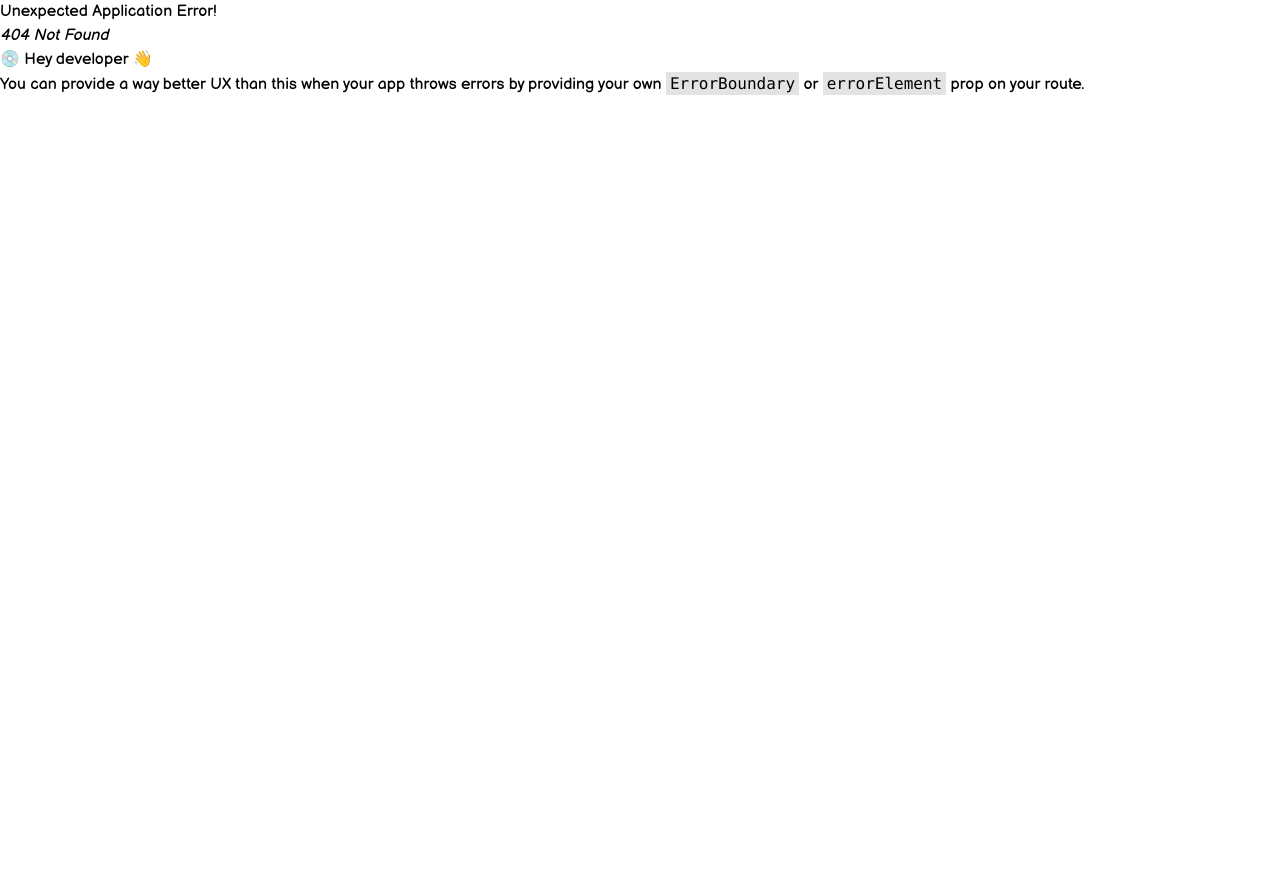
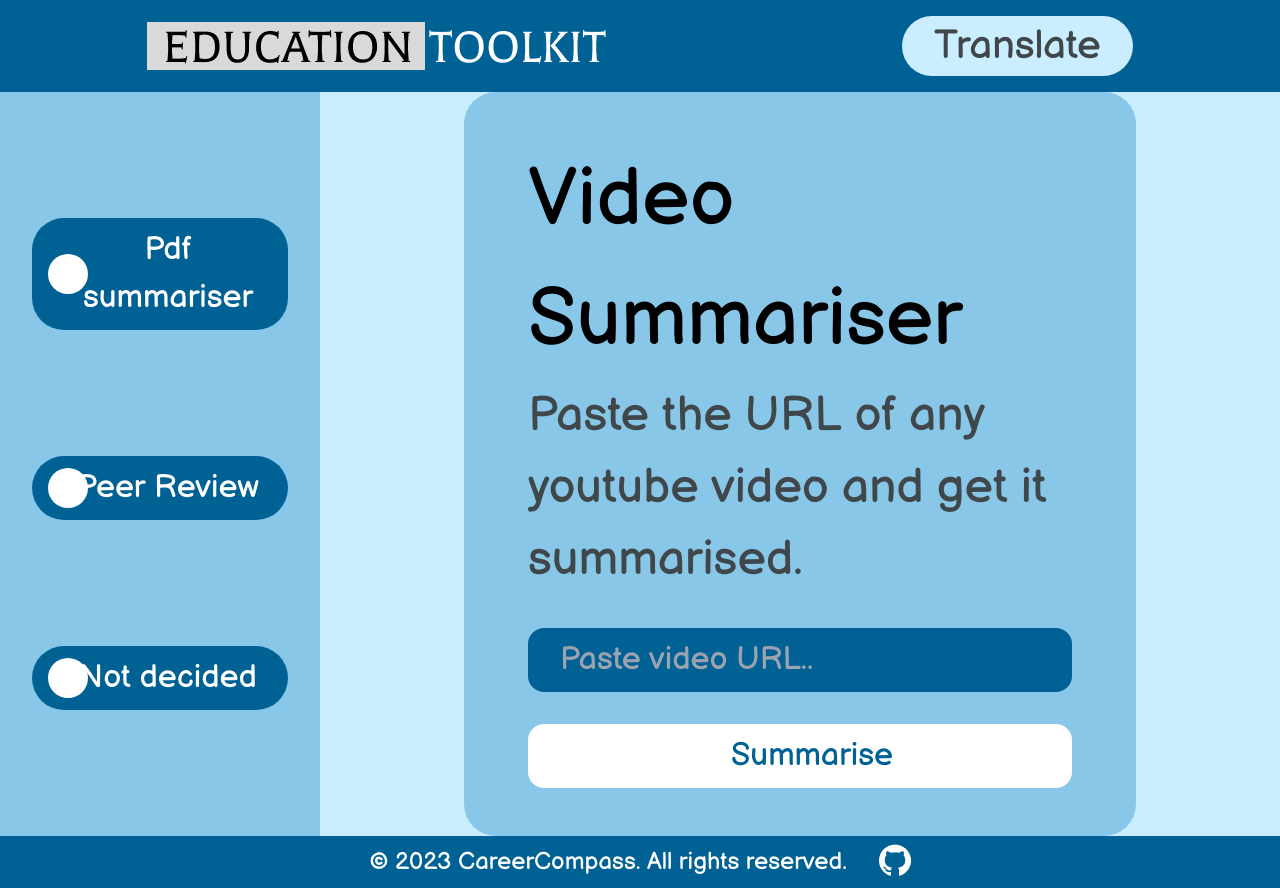
Before and after one commit to PekaVengers/EducationToolkit, a React (Vite) app in the folder client/: page /videosummary in a window 1280 px wide. Before the commit this address had no page. Before the commit the page ends 800 px from the top, so only its background shows below. Built offline with nearby package versions, Linux system fonts and the light colour scheme.

Commit message:
feat: add video summary

```diff
--- a/client/src/App.jsx
+++ b/client/src/App.jsx
@@ -2,11 +2,13 @@ import {RouterProvider, createBrowserRouter, createRoutesFromElements, Route} fr
 import Layout from "./components/Layout";
 import Home from "./pages/Home";
 import PDFSummarizer, {action as pdfsummaryAction} from "./pages/PDFSummarizer";
+import VideoSummary from "./pages/VideoSummary";
 
 const router = createBrowserRouter(createRoutesFromElements(
   <Route path="/" element={<Layout />}>
     <Route index element={<Home />} />
     <Route action={pdfsummaryAction} path="/pdfsummary" element={<PDFSummarizer />} />
+    <Route path="/videosummary" element={<VideoSummary />}></Route>
   </Route>
 ))
 
--- a/client/src/pages/Home.jsx
+++ b/client/src/pages/Home.jsx
@@ -1,3 +1,4 @@
+import {Link} from "react-router-dom";
 import kids from "../assets/images/kids.png";
 
 export default function Home() {
@@ -14,10 +15,12 @@ export default function Home() {
               <div className="circle absolute left-4  w-[40px] h-[40px] rounded-[50%] bg-white"></div>
               <span className="ml-[1rem] text-white text-[2rem]">Pdf summariser</span>
             </button>
-            <button className="flex items-center justify-evenly bg-primary px-[1rem] py-[0.5rem] rounded-[2rem] w-[42%] relative">
+           <Link to="/videosummary">
+           <button className="flex items-center justify-evenly bg-primary px-[1rem] py-[0.5rem] rounded-[2rem] w-[42%] relative">
               <div className="circle absolute left-4 w-[40px] h-[40px] rounded-[50%] bg-white"></div>
               <span className="ml-[2.5rem] text-white text-[2rem]">Video Summariser</span>
             </button>
+           </Link>
             <button className="flex items-center justify-evenly bg-primary px-[1rem] py-[0.5rem] rounded-[2rem] w-[42%] relative">
               <div className="circle absolute left-4 w-[40px] h-[40px] rounded-[50%] bg-white"></div>
               <span className="ml-[1rem] text-white text-[2rem]">Peer Review</span>
--- /dev/null
+++ b/client/src/pages/VideoSummary.jsx
@@ -0,0 +1,75 @@
+import { Link } from "react-router-dom";
+import { useState } from "react";
+
+function VideoSummary() {
+  const [submitted, setSubmitted] = useState(false);
+
+  const handleSubmit = () => {
+    setSubmitted(true);
+  };
+
+  return (
+    <>
+      <div className="videoContainer flex flex-1 bg-secondary">
+        <div className="left bg-[#88C7E7] flex flex-col justify-evenly items-center  w-[25vw]">
+          <Link to={"/pdfsummary"}>
+            <button className="flex items-center justify-evenly bg-primary px-[1rem] py-[0.5rem] rounded-[2rem] w-[20vw] relative">
+              <div className="circle absolute left-4  w-[40px] h-[40px] rounded-[50%] bg-white"></div>
+              <span className="ml-[1rem] text-white text-[2rem]">
+                Pdf summariser
+              </span>
+            </button>
+          </Link>
+          <Link to={"/peer"}>
+            <button className="flex items-center justify-evenly bg-primary px-[1rem] py-[0.5rem] rounded-[2rem] w-[20vw] relative">
+              <div className="circle absolute left-4 w-[40px] h-[40px] rounded-[50%] bg-white"></div>
+              <span className="ml-[1rem] text-white text-[2rem]">
+                Peer Review
+              </span>
+            </button>
+          </Link>
+          <Link to={"/notdecided"}>
+            <button className="flex items-center justify-evenly bg-primary px-[1rem] py-[0.5rem] rounded-[2rem] w-[20vw] relative">
+              <div className="circle absolute left-4 w-[40px] h-[40px] rounded-[50%] bg-white"></div>
+              <span className="ml-[1rem] text-white text-[2rem]">
+                Not decided
+              </span>
+            </button>
+          </Link>
+        </div>
+        <div className="right w-[75vw] flex flex-col justify-center items-center ">
+          {submitted ? (
+            <>
+            <h1 className="text-[5rem]">Summary</h1>
+            <div className="rightContent w-[70%] h-[70%]  bg-[#88C7E7] px-[4rem] py-[3rem] flex flex-col items-center justify-center  rounded-[2rem]">
+              <div className="content text-white bg-primary px-[3rem] py-[2rem] text-[2rem] rounded-[2rem]  overflow-y-auto">
+              Lorem ipsum dolor sit amet, consectetur adipiscing elit. Sed blandit sodales vulputate. Curabitur pellentesque leo a tincidunt pretium. Fusce mollis consectetur mi porta dapibus. Morbi vitae aliquam turpis, nec dapibus eros. Aenean tincidunt sollicitudin quam, in fringilla nisl elementum in. Pellentesque non blandit velit. Orci varius natoque penatibus et magnis dis parturient montes, nascetur ridiculus mus. Curabitur eu augue rhoncus, mollis massa lobortis, vehicula enim.
+              </div>
+            </div>
+            </>
+          ) : (
+            <div className="rightContent w-[70%] bg-[#88C7E7] px-[4rem] py-[3rem] flex flex-col  rounded-[2rem]">
+              <h1 className="text-[5rem]">Video Summariser</h1>
+              <h2 className="text-tertiary text-[3rem] mb-8">
+                Paste the URL of any youtube video and get it summarised.
+              </h2>
+              <input
+                type="text"
+                placeholder="Paste video URL.."
+                className="placeholder:text-white-700 p-2 pl-8  bg-primary w-[100%] text-[2rem]  border-none rounded-[1rem] mb-8"
+              />
+              <button
+                onClick={handleSubmit}
+                className="text-primary p-2 pl-8 hover:bg-primary hover:text-white  bg-white text-[2rem]  border-none rounded-[1rem]"
+              >
+                Summarise
+              </button>
+            </div>
+          )}
+        </div>
+      </div>
+    </>
+  );
+}
+
+export default VideoSummary;
```
